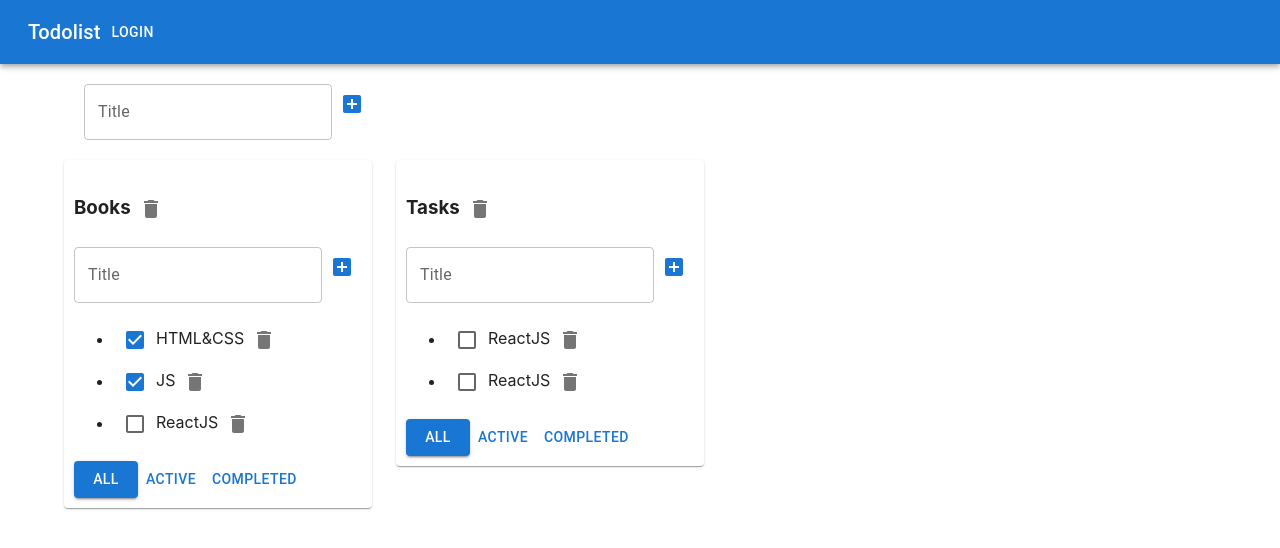
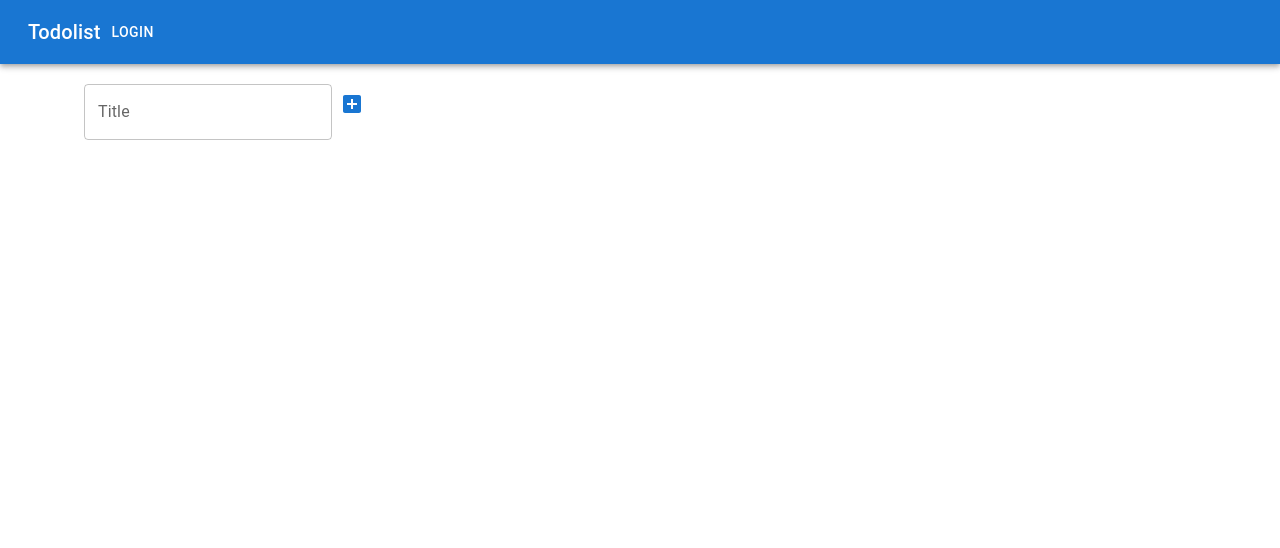
Before and after one commit to AliakseiShu/My-todolist, a React (Create React App) app: page / in a window 1280 px wide. Shown: the top 548 px of the page. Built offline with nearby package versions, Linux system fonts and the light colour scheme.

Commit message:
used Redux

```diff
--- a/package.json
+++ b/package.json
@@ -15,10 +15,13 @@
     "@types/node": "^12.0.0",
     "@types/react": "^16.9.0",
     "@types/react-dom": "^16.9.0",
+    "@types/react-redux": "^7.1.24",
     "@types/uuid": "^8.3.4",
     "react": "^16.13.1",
     "react-dom": "^16.13.1",
+    "react-redux": "^8.0.5",
     "react-scripts": "3.4.1",
+    "redux": "^4.2.0",
     "typescript": "^4.9.4",
     "uuid": "^9.0.0"
   },
--- a/src/AppWithReducers.tsx
+++ /dev/null
@@ -1,143 +0,0 @@
-import React, {Reducer, useReducer, useState} from 'react';
-import './App.css';
-import Todolist, {TaskType} from "./Todolist";
-import {v1} from 'uuid';
-import {AddItemForm} from "./AddItemForm";
-import {AppBar, Button, Container, Grid, IconButton, Paper, Toolbar, Typography} from '@mui/material';
-import {
-    addTodolistAC,
-    changeTodolistFilterAC,
-    changeTodolistTitleAC,
-    removeTodolistAC,
-    todolistsReducer
-} from "./state/todolists-reducer";
-import {addTaskAC, changeTaskStatusAC, changeTaskTitleAC, removeTaskAC, tasksReducer} from "./state/tasks-reducer";
-
-export type FilterValuesType = "all" | "active" | "completed"
-
-export type TodolistType = {
-    id: string
-    title: string
-    filter: FilterValuesType
-}
-
-export type TasksStateType = {
-    [key: string]: TaskType[]
-}
-
-function AppWithReducers() {
-
-    let todolistID1 = v1()
-    let todolistID2 = v1()
-
-    let [todolists, dispatchToTodolists] = useReducer(todolistsReducer, [
-        {id: todolistID1, title: "Books", filter: 'all'},
-        {id: todolistID2, title: "Tasks", filter: 'all'},
-    ])
-
-    let [tasks, dispatchToTasks] = useReducer(tasksReducer, {
-        [todolistID1]: [
-            {id: v1(), title: "HTML&CSS", isDone: true},
-            {id: v1(), title: "JS", isDone: true},
-            {id: v1(), title: "ReactJS", isDone: false},
-        ],
-        [todolistID2]: [
-            {id: v1(), title: "ReactJS", isDone: false},
-            {id: v1(), title: "ReactJS", isDone: false}
-        ]
-    })
-
-    const removeTodolist = (id: string) => {
-        dispatchToTodolists(removeTodolistAC(id))
-        dispatchToTasks(removeTodolistAC(id))
-    }
-
-    const changeFilter = (value: FilterValuesType, todolistId: string) => {
-        dispatchToTodolists(changeTodolistFilterAC(todolistId, value))
-    }
-
-    const addTodolist = (title: string) => {
-        const action = addTodolistAC(title)
-        dispatchToTodolists(action)
-        dispatchToTasks(action)
-    }
-
-    const onChangeTodoTitle = (todolistId: string, title: string) => {
-        dispatchToTodolists(changeTodolistTitleAC(todolistId, title))
-    }
-
-    const removeTask = (id: string, todolistId: string) => {
-        dispatchToTasks(removeTaskAC(id, todolistId))
-    }
-
-    const addTask = (title: string, todolistId: string) => {
-        dispatchToTasks(addTaskAC(title, todolistId))
-    }
-
-    const changeTaskStatus = (taskId: string, newIsDoneValue: boolean, todolistId: string) => {
-        dispatchToTasks(changeTaskStatusAC(taskId, newIsDoneValue, todolistId))
-    }
-    const changeTaskTitle = (taskId: string, newTitle: string, todolistId: string) => {
-        dispatchToTasks(changeTaskTitleAC(taskId, newTitle, todolistId))
-    }
-
-
-    return (
-        <div className="App">
-            <AppBar position="static">
-                <Toolbar>
-                    <IconButton
-                        edge="start"
-                        color="inherit"
-                        aria-label="menu"
-                    >
-                    </IconButton>
-                    <Typography variant="h6">
-                        Todolist
-                    </Typography>
-                    <Button color="inherit">Login</Button>
-                </Toolbar>
-            </AppBar>
-            <Container fixed>
-                <Grid container style={{padding: '20px'}}>
-                    <AddItemForm addItem={addTodolist}/>
-                </Grid>
-                <Grid container spacing={3}>
-                    {todolists.map((todolist) => {
-                        let tasksForFilter = tasks
-                        let allTodolistTasks = tasks[todolist.id]
-                        let tasksForTodolist = allTodolistTasks
-
-                        if (todolist.filter === 'active') {
-                            tasksForTodolist = allTodolistTasks.filter((task) => !task.isDone)
-                        }
-                        if (todolist.filter === 'completed') {
-                            tasksForTodolist = allTodolistTasks.filter((task) => task.isDone)
-                        }
-                        return (
-                            <Grid item>
-                                <Paper style={{padding: '10px'}}>
-                                    <Todolist key={todolist.id}
-                                              todolistId={todolist.id}
-                                              title={todolist.title}
-                                              tasks={tasksForTodolist}
-                                              removeTask={removeTask}
-                                              changeFilter={changeFilter}
-                                              addTask={addTask}
-                                              changeTaskStatus={changeTaskStatus}
-                                              filter={todolist.filter}
-                                              removeTodolist={removeTodolist}
-                                              onChangeTaskTitle={changeTaskTitle}
-                                              onChangeTodoTitle={onChangeTodoTitle}
-                                    />
-                                </Paper>
-                            </Grid>
-                        )
-                    })}
-                </Grid>
-            </Container>
-        </div>
-    );
-}
-
-export default AppWithReducers;
--- a/src/index.tsx
+++ b/src/index.tsx
@@ -2,9 +2,14 @@ import React from 'react';
 import ReactDOM from 'react-dom';
 import './index.css';
 import * as serviceWorker from './serviceWorker';
-import AppWithReducers from "./AppWithReducers";
+import AppWithRedux from "./AppWithRedux";
+import {Provider} from "react-redux";
+import {store} from "./state/store";
 
-ReactDOM.render(<AppWithReducers />,  document.getElementById('root'));
+ReactDOM.render(
+    <Provider store={store}>
+        <AppWithRedux/>
+    </Provider>, document.getElementById('root'));
 
 // If you want your app to work offline and load faster, you can change
 // unregister() to register() below. Note this comes with some pitfalls.
--- /dev/null
+++ b/src/state/store.ts
@@ -0,0 +1,15 @@
+import {combineReducers, createStore} from "redux";
+import {todolistsReducer} from "./todolists-reducer";
+import {tasksReducer} from "./tasks-reducer";
+
+const rootReducers = combineReducers({
+    todolists: todolistsReducer,
+    tasks: tasksReducer
+})
+
+export type AppRootState = ReturnType<typeof rootReducers>
+
+export const store = createStore(rootReducers)
+
+// @ts-ignore
+window.store = store
--- a/src/state/tasks-reducer.ts
+++ b/src/state/tasks-reducer.ts
@@ -1,6 +1,6 @@
 import {v1} from "uuid";
 import {AddTodolistActionType, RemoveTodolistActionType} from "./todolists-reducer";
-import {TasksStateType} from "../App";
+import {TasksStateType, TodolistType} from "../App";
 
 type RemoveTaskActionType = {
     type: 'REMOVE-TASK'
@@ -32,7 +32,9 @@ type ActionsType = RemoveTaskActionType
     | AddTodolistActionType
     | RemoveTodolistActionType
 
-export const tasksReducer = (state: TasksStateType, action: ActionsType): TasksStateType => {
+const initialState:TasksStateType = {}
+
+export const tasksReducer = (state: TasksStateType = initialState, action: ActionsType): TasksStateType => {
     switch (action.type) {
         case 'REMOVE-TASK': {
             const stateCopy = {...state}
@@ -77,7 +79,7 @@ export const tasksReducer = (state: TasksStateType, action: ActionsType): TasksS
             return stateCopy
         }
         default:
-            throw new Error('I don\'t understand this type')
+            return state
     }
 }
 
--- a/src/state/todolists-reducer.ts
+++ b/src/state/todolists-reducer.ts
@@ -27,7 +27,9 @@ type ActionsType =
     | ChangeTodolistTitleActionType
     | ChangeTodolistFilterActionType
 
-export const todolistsReducer = (state: TodolistType[], action: ActionsType):TodolistType[] => {
+const initialState:TodolistType[] = []
+
+export const todolistsReducer = (state: TodolistType[] = initialState, action: ActionsType):TodolistType[] => {
     switch (action.type) {
         case 'REMOVE-TODOLIST': {
             return state.filter((todolist) => todolist.id !== action.id)
@@ -52,7 +54,7 @@ export const todolistsReducer = (state: TodolistType[], action: ActionsType):Tod
             return [...state]
         }
         default:
-            throw new Error('I don\'t understand this type')
+            return state
     }
 }
 
```
Also changed, not shown: src/AppWithRedux.tsx (renamed from src/App.tsx, +34 -73 lines), 1 other file (tests, documents, lock files or other folders).
